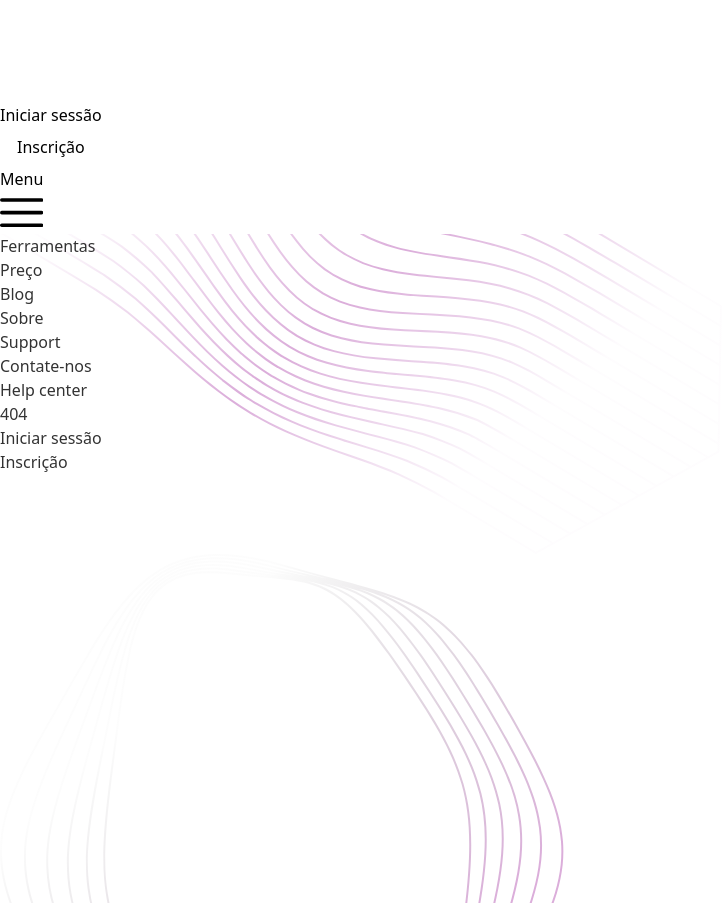
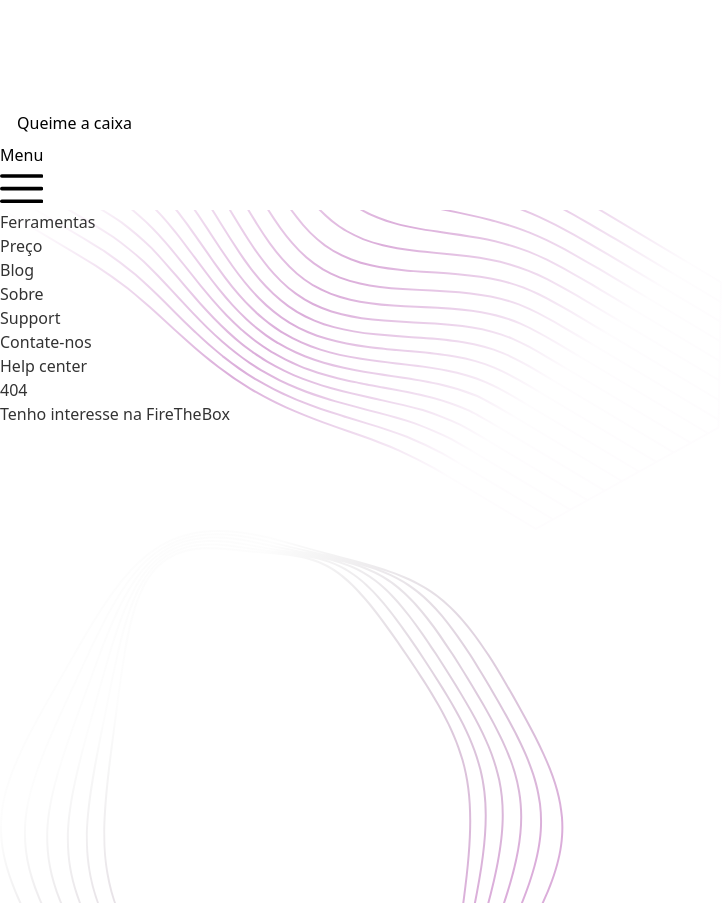
Before and after one commit to vinicio-mendes/landing-temp, a React (Vite) app: page / in a window 1280 px wide. Shown: the part 1379-2282 px from the top of the page, without its empty margins (0-725 px from the left). Built offline with nearby package versions, Linux system fonts and the light colour scheme.

Commit message:
Update Header

```diff
--- a/src/partials/Header.jsx
+++ b/src/partials/Header.jsx
@@ -1,4 +1,4 @@
-import React, { useState, useRef, useEffect } from 'react'
+import React, { useEffect, useRef, useState } from 'react'
 import { Link } from 'react-router-dom'
 import Dropdown from '../utils/Dropdown'
 
@@ -121,19 +121,19 @@ function Header() {
             {/* Desktop sign in links */}
             <ul className="flex grow justify-end flex-wrap items-center">
               <li>
-                <Link
+                {/* <Link
                   to="/404"
                   className="font-medium text-indico-100 hover:text-indico-600 px-4 py-3 flex items-center transition duration-150 ease-in-out"
                 >
                   Iniciar sessão
-                </Link>
+                </Link> */}
               </li>
               <li>
                 <Link
                   to="https://tally.so/r/nr54GR"
                   className="btn-sm text-white-100 bg-indico-100 hover:bg-indico-600 ml-3"
                 >
-                  Inscrição
+                  Queime a caixa
                 </Link>
               </li>
             </ul>
@@ -235,19 +235,19 @@ function Header() {
                   </ul>
                 </li>
                 <li>
-                  <Link
+                  {/* <Link
                     to="/signin"
                     className="flex font-medium w-full text-white-100 hover:text-white-300 py-2 justify-center"
                   >
                     Iniciar sessão
-                  </Link>
+                  </Link> */}
                 </li>
                 <li>
                   <Link
-                    to="/signup"
+                    to="https://tally.so/r/nr54GR"
                     className="font-medium w-full inline-flex items-center justify-center border border-transparent px-4 py-2 my-2 rounded-sm text-white-100 bg-magenta-100 hover:bg-white-300 transition duration-150 ease-in-out"
                   >
-                    Inscrição
+                    Tenho interesse na FireTheBox
                   </Link>
                 </li>
               </ul>
```
